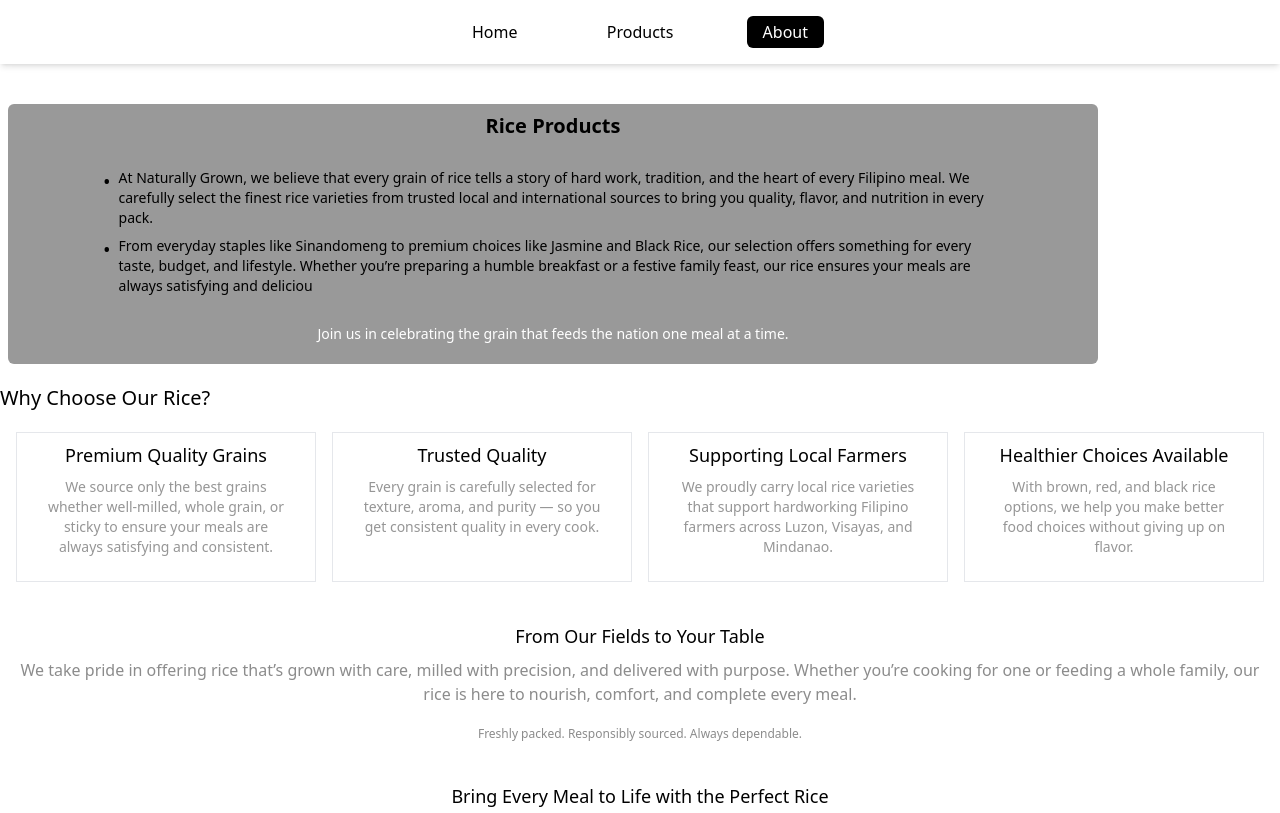
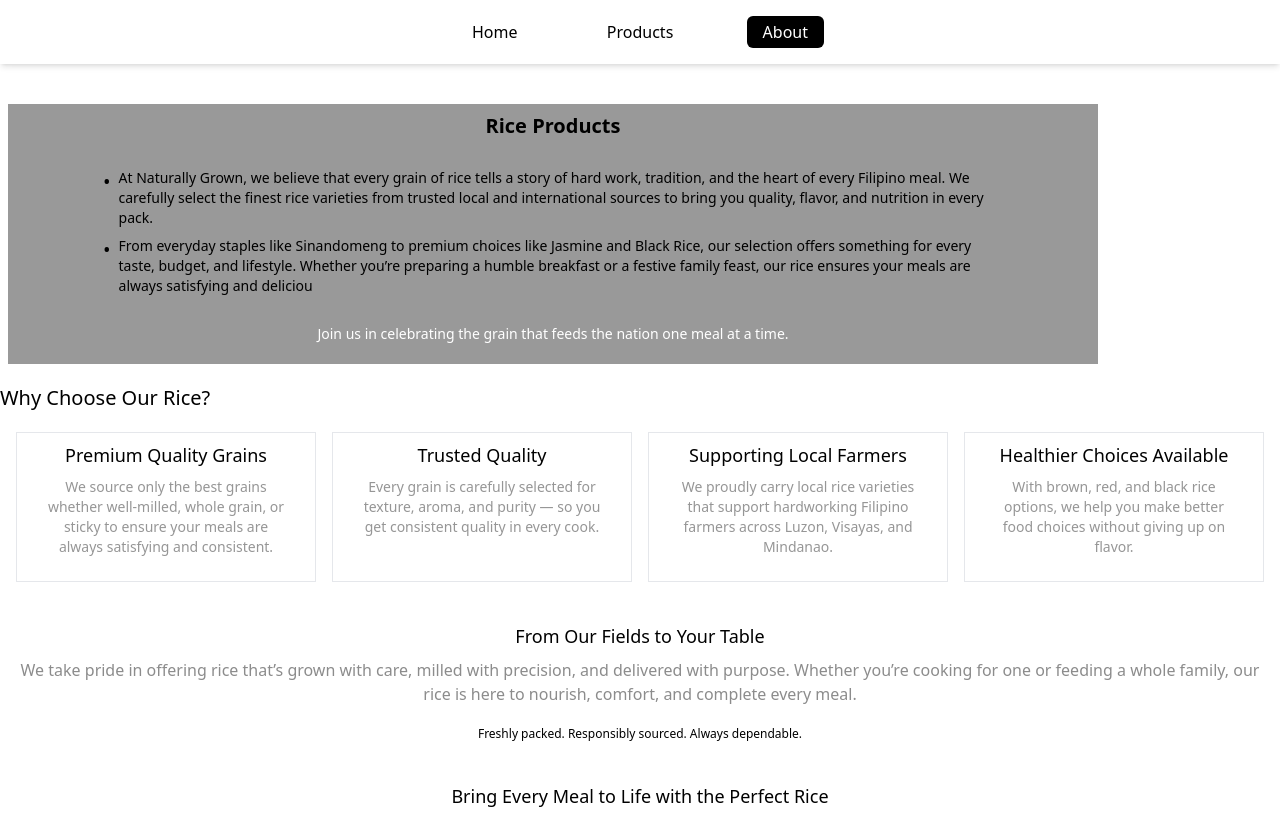
Before and after one commit to mickey221/RiceProduct-Field, a plain HTML site: page about.html in a window 1280 px wide. Shown: the top 813 px of the page. Drawn offline with nearby package versions, Linux system fonts and the light colour scheme.

Commit message:
remove the radius and add some margin

```diff
--- a/about.html
+++ b/about.html
@@ -25,7 +25,7 @@
 
         <!-- about page content -->
         <div class="max-w-[1290px] m-auto flex flex-col justify-center ">
-            <div class="bg-[#999999] rounded-md mt-10 max-w-[1090px] mx-2">
+            <div class="bg-[#999999]  mt-10 max-w-[1090px] mx-2">
                 <div class="max-w-[1190px] m-auto">
                     <div class="flex flex-col gap-2  justify-center items-center">
                         <h1 class="text-xl font-semibold md:text-left text-center mt-2">Rice Products</h1>
@@ -69,7 +69,7 @@
             <div class="mx-2 mt-5">
                 <h1 class="text-lg font-medium mt-5 text-center">From Our Fields to Your Table</h1>
                 <p class="text-[#8c8c8c] text-center mt-2">We take pride in offering rice that’s grown with care, milled with precision, and delivered with purpose. Whether you’re cooking for one or feeding a whole family, our rice is here to nourish, comfort, and complete every meal.</p>
-                <p class="text-xs text-center mt-5 text-[#8c8c8c]">Freshly packed. Responsibly sourced. Always dependable.</p>
+                <p class="text-xs text-center mt-5">Freshly packed. Responsibly sourced. Always dependable.</p>
 
                 <h1 class="text-center mt-10 mb-2 text-lg font-medium">Bring Every Meal to Life with the Perfect Rice</h1>
                 <p class="text-[#8c8c8c] text-center mt-3">From daily meals to special gatherings, we’re here to bring you the best rice for every table.With every grain, you’re choosing quality, care, and a taste that feels like home.</p>
@@ -85,7 +85,7 @@
 
         <footer>
             <div class="mt-20 max-w-[1590px] m-auto">
-                <h1 class="text-lg font-semibold mx-5">Naturally Grown</h1>
+                <h1 class="text-lg font-semibold mx-5 mb-5">Naturally Grown</h1>
                 <div class="max-w-[1290px] m-auto">
                     <div class="flex items-center gap-20 flex-col sm:flex-row mx-5">
                         <div class="flex flex-col gap-4 ">
```
Also changed, not shown: Home.html (+1 -1 lines), product.html (+1 -1 lines).
